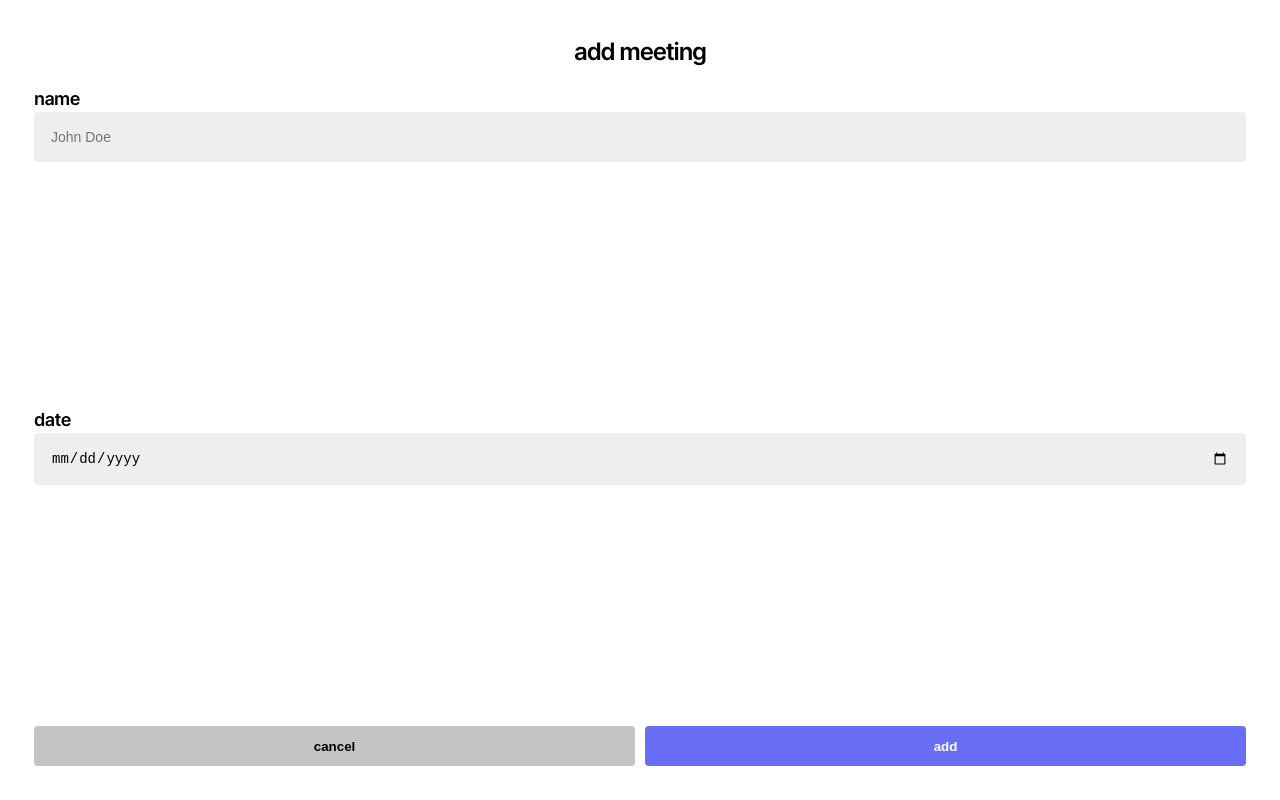
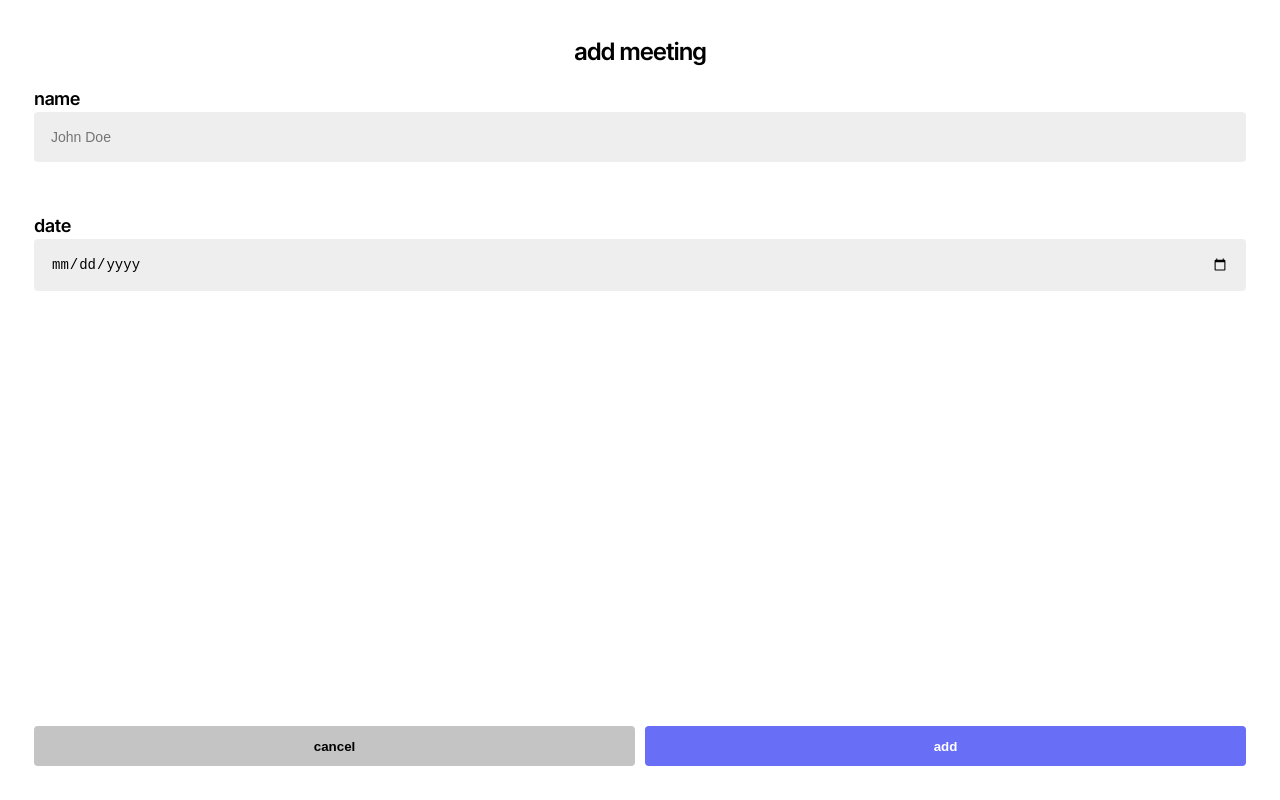
Before and after one commit to AmmNJ/pandemeet, a React (Create React App) app: page /add in a window 1280 px wide. Built offline with nearby package versions, Linux system fonts and the light colour scheme.

Commit message:
Adjust styling and sorting

```diff
--- a/src/components/AddMeetingForm/AddMeetingForm.jsx
+++ b/src/components/AddMeetingForm/AddMeetingForm.jsx
@@ -16,8 +16,7 @@ export default function AddMeetingForm({ navigateHome, handleSubmit }) {
         label="date"
         type="date"
         name="date"
-        placeholder="John Doe"
-        autoComplete="on"
+        autoComplete="off"
         maxLength="50"
       />
       <ButtonGrid>
@@ -30,8 +29,9 @@ export default function AddMeetingForm({ navigateHome, handleSubmit }) {
 
 const FormGrid = styled.form`
   display: grid;
-  gap: 10px;
-  grid-template-rows: 1fr 1fr auto;
+  grid-template-rows: auto auto 1fr;
+  gap: 50px;
+  align-items: end;
 `
 
 const ButtonGrid = styled.div`
--- a/src/components/Input/Input.jsx
+++ b/src/components/Input/Input.jsx
@@ -24,6 +24,7 @@ export default function Input({
           autoComplete={autoComplete}
           onChange={onChange}
           maxLength={maxLength}
+          {...props}
         />
       </InputLabel>
     </InputGrid>
--- a/src/pages/AddScreen.jsx
+++ b/src/pages/AddScreen.jsx
@@ -16,9 +16,7 @@ export default function AddScreen({ navigateHome, cards, setCards }) {
     const { name, date } = form.elements
     const card = { name: name.value, date: date.value }
     setCards([card, ...cards])
-
     form.reset()
-    name.focus()
     navigateHome()
   }
 }
--- a/src/pages/HomeScreen.jsx
+++ b/src/pages/HomeScreen.jsx
@@ -13,7 +13,6 @@ export default function HomeScreen({ navigateCreate, cards }) {
           .map((card, id) => (
             <Card key={id} name={card.name} date={card.date} />
           ))}
-        {console.log(cards)}
       </CardGrid>
       <CreateButton>
         <PlusIcon onClick={navigateCreate} role="button" name="createButton" />
```
